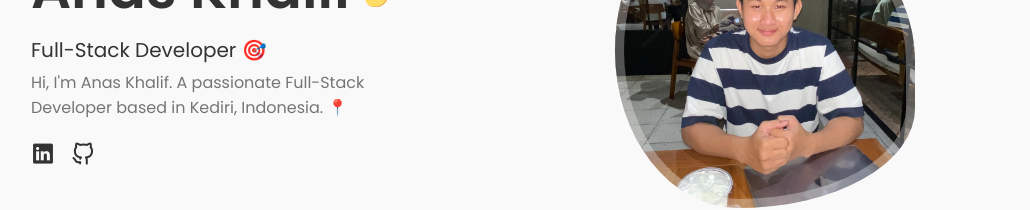
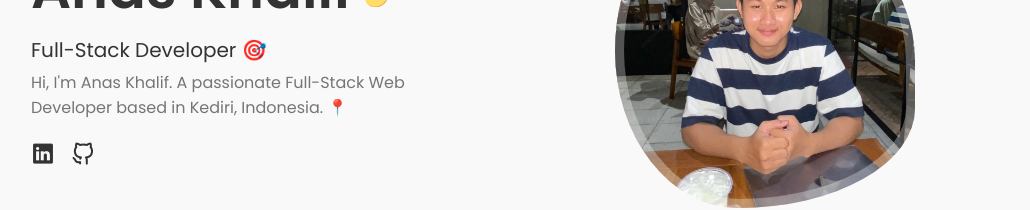
Before and after one commit to AnasKhalif/AnasKhalif, a React (Create React App) app: page / in a window 1280 px wide. Shown: the part 252-462 px from the top of the page, without its empty margins (125-1155 px from the left). Built offline with nearby package versions, Linux system fonts and the light colour scheme.

Commit message:
fix subtitle components home

```diff
--- a/src/components/home/Data.jsx
+++ b/src/components/home/Data.jsx
@@ -58,8 +58,8 @@ const Data = () => {
 
       <h3 className="home__subtitle">Full-Stack Developer 🎯</h3>
       <p className="home__description">
-        Hi, I'm Anas Khalif. A passionate Full-Stack Developer based in Kediri,
-        Indonesia. 📍
+        Hi, I'm Anas Khalif. A passionate Full-Stack Web Developer based in
+        Kediri, Indonesia. 📍
       </p>
       <div className="home__social">
         <a
```
